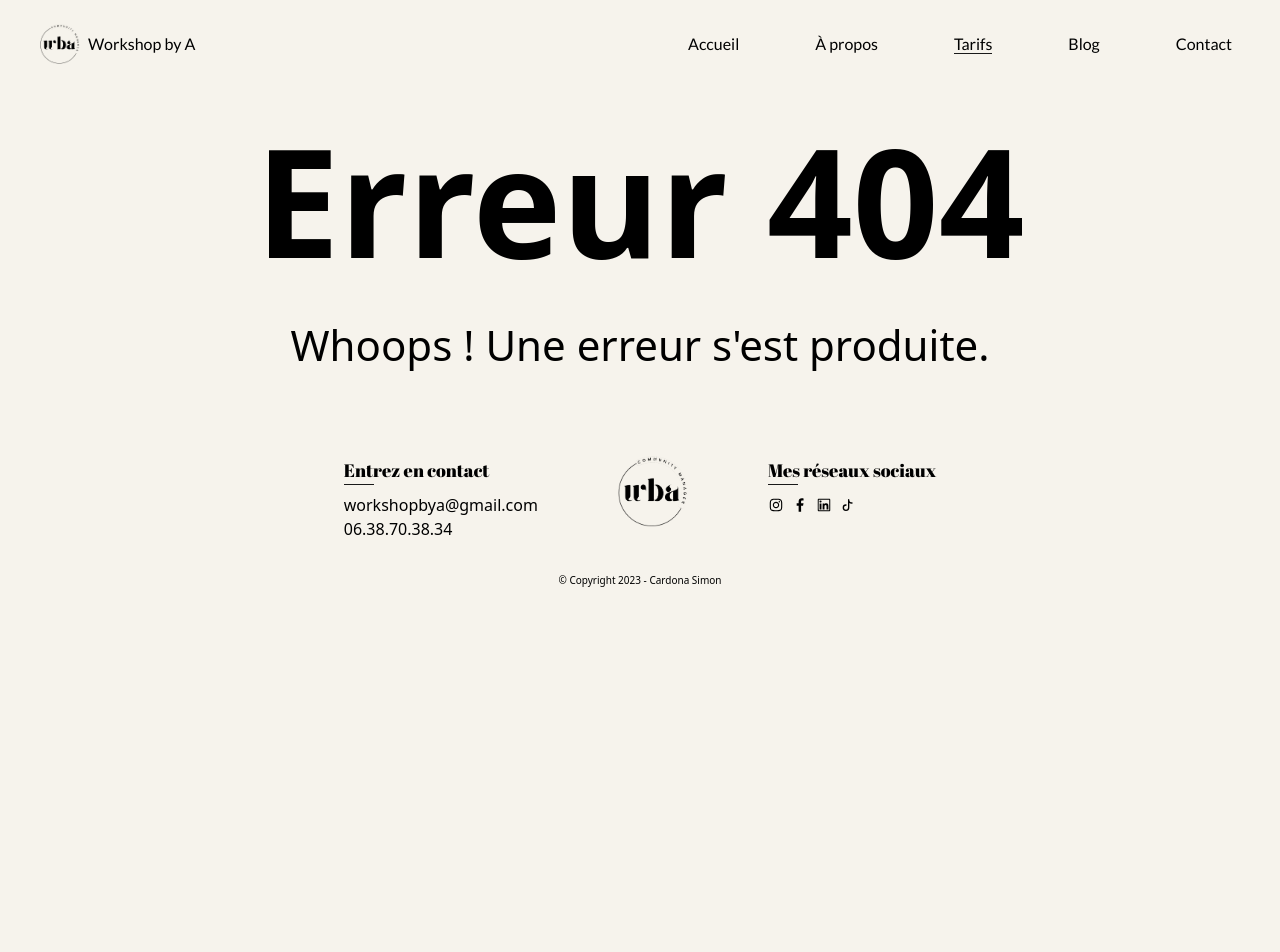
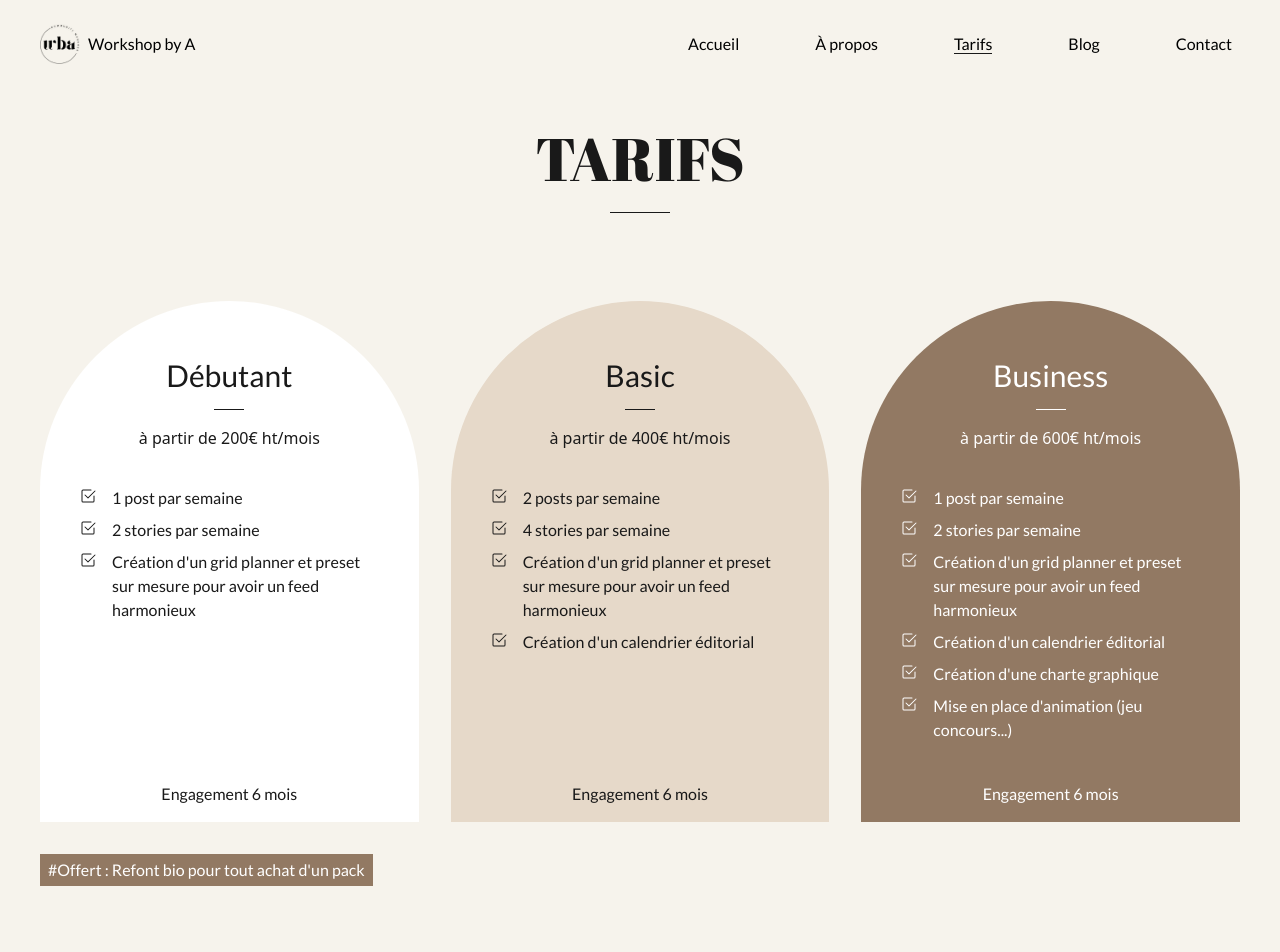
Before and after one commit to simoncdn/workshopbya, a Next.js app: page /services in a window 1280 px wide. Before the commit this address had no page. Shown: the top 952 px of the page. Before the commit the page ends 800 px from the top, so only its background shows below. Built offline with nearby package versions, Linux system fonts and the light colour scheme.

Commit message:
✨ F02 : Add Services page

```diff
--- /dev/null
+++ b/pages/services.tsx
@@ -0,0 +1,93 @@
+/* eslint-disable react/no-unescaped-entities */
+import PagesTitle from "@/components/reusable-ui/PagesTitle";
+import styles from "@/styles";
+import Head from "next/head";
+import { motion } from "framer-motion";
+import { packs } from "@/constants/constants";
+import { BsCheck2Square } from "react-icons/bs";
+import { sectionPageAnimate } from "@/animation/animation";
+
+const freeServiceAnimate = {
+  initial: { opacity: 0 },
+  animate: {
+    opacity: 1,
+    transition: { duration: 0.4, delay: 2.2 },
+  },
+};
+
+export default function services() {
+  return (
+    <>
+      <Head>
+        <title>Workshop By A | Tarifs</title>
+        <meta name="description" content="Generated by create next app" />
+        <meta name="viewport" content="width=device-width, initial-scale=1" />
+      </Head>
+      {/* color-white bug fixed */}
+      <div className="bg-white"></div>
+
+      <motion.section
+        initial={sectionPageAnimate.initial}
+        animate={sectionPageAnimate.animate}
+        variants={sectionPageAnimate}
+        className={`${styles.boxWidth} ${styles.paddingX} pb-[100px] pt-[40px]`}
+      >
+        <PagesTitle label="TARIFS" />
+
+        <div
+          className={`${styles.flexCol} items-center sm:items-start sm:grid grid-cols-3 gap-8 mt-10`}
+        >
+          {packs.map((pack) => (
+            <motion.div
+              initial={{ y: 50, opacity: 0 }}
+              animate={{
+                y: 0,
+                opacity: 1,
+                transition: { duration: 0.5, delay: pack.animationDelay },
+              }}
+              key={pack.title}
+              className={`card bg-${pack.cardColor} text-${pack.textColor} flex flex-col items-center sm:w-max-[350px] sm:w-[100%] ss:w-[70%] w-[100%] h-[100%] py-4 rounded-t-full min-h-[450px] `}
+            >
+              <h4
+                className={`${styles.heading3} text-${pack.textColor}  mt-10`}
+              >
+                {pack.title}
+              </h4>
+              <div
+                className={`h-[1px] w-[30px] bg-${pack.textColor} mt-4`}
+              ></div>
+
+              <p className=" w-100% text-center py-4">
+                à partir de {pack.price}€ ht/mois
+              </p>
+
+              <ul
+                className={`flex flex-col gap-2 mt-5 mb-10 flex-1 w-[100%] sm:px-10 xs:px-20 px-6`}
+              >
+                {pack.description.map((item, index) => (
+                  <li key={index} className="flex relative">
+                    <div className="mr-4 relative top-[2px]">
+                      <BsCheck2Square />
+                    </div>
+                    <p className={`${styles.text}`}>{item}</p>
+                  </li>
+                ))}
+              </ul>
+
+              <p className={`${styles.text}`}>Engagement 6 mois</p>
+            </motion.div>
+          ))}
+        </div>
+
+        <motion.div
+          initial={freeServiceAnimate.initial}
+          animate={freeServiceAnimate.animate}
+          variants={freeServiceAnimate}
+          className={`${styles.text} mt-8 bg-tertiary py-1 px-2 w-fit text-white`}
+        >
+          <p>#Offert : Refont bio pour tout achat d'un pack</p>
+        </motion.div>
+      </motion.section>
+    </>
+  );
+}
```
